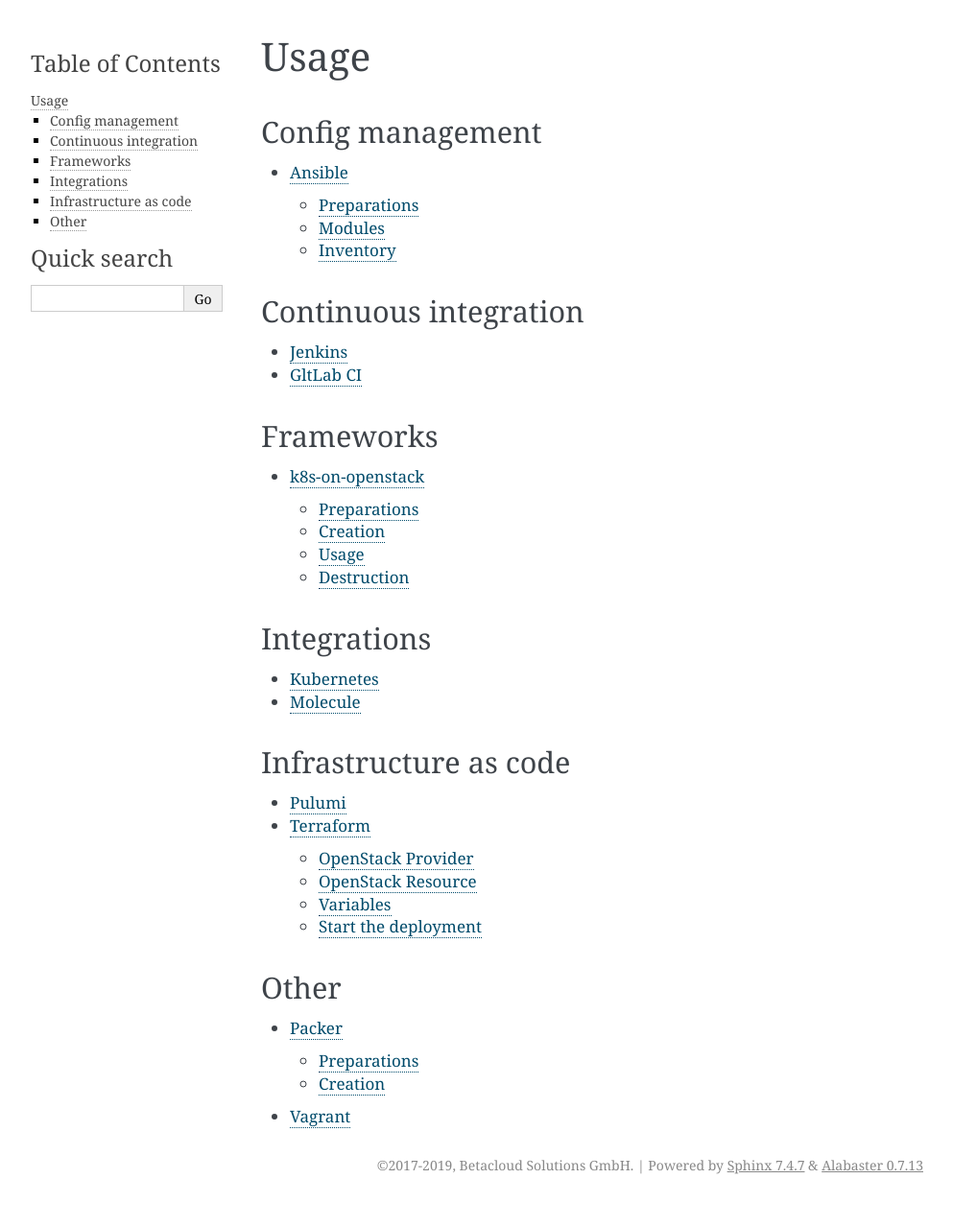
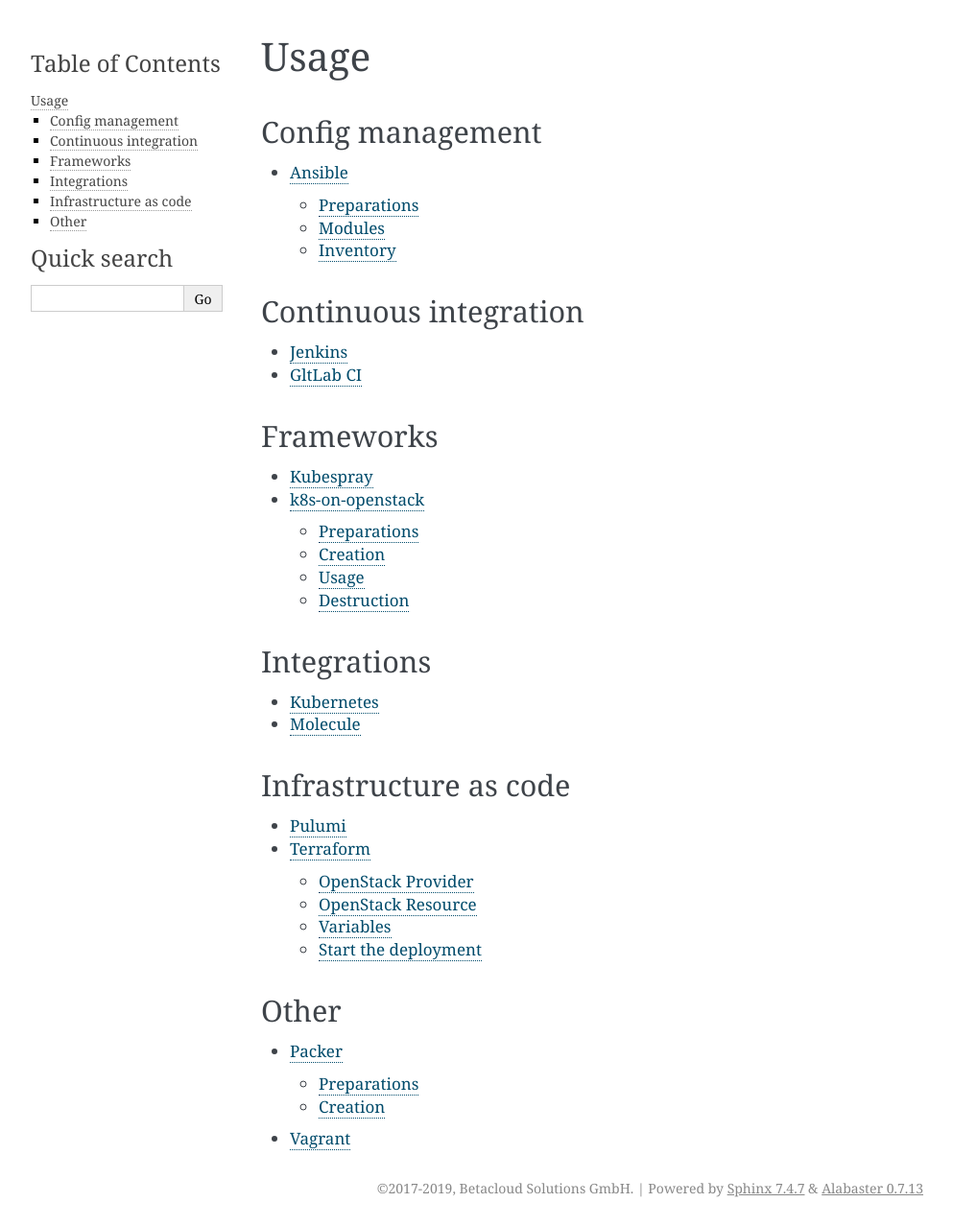
Before and after one commit to betacloud/documentation, a Sphinx documentation site: the page built from source/usage.rst, in a window 1280 px wide. Shown: the whole page at 96% size, without its empty margins (148-1141 px from the left). Built offline with Sphinx 7.4.7, drawn with Linux system fonts in a browser that asks for light colours; before the commit the page ends 1254 px from its top, so only the background shows below that.

Commit message:
Add kubespray placeholder

```diff
--- a/source/usage.rst
+++ b/source/usage.rst
@@ -25,6 +25,7 @@
 .. toctree::
    :maxdepth: 2
 
+   usage/kubespray
    usage/infraly-k8s-on-openstack
 
 Integrations
--- /dev/null
+++ b/source/usage/kubespray.rst
@@ -0,0 +1,5 @@
+=========
+Kubespray
+=========
+
+* https://github.com/kubernetes-sigs/kubespray
```
